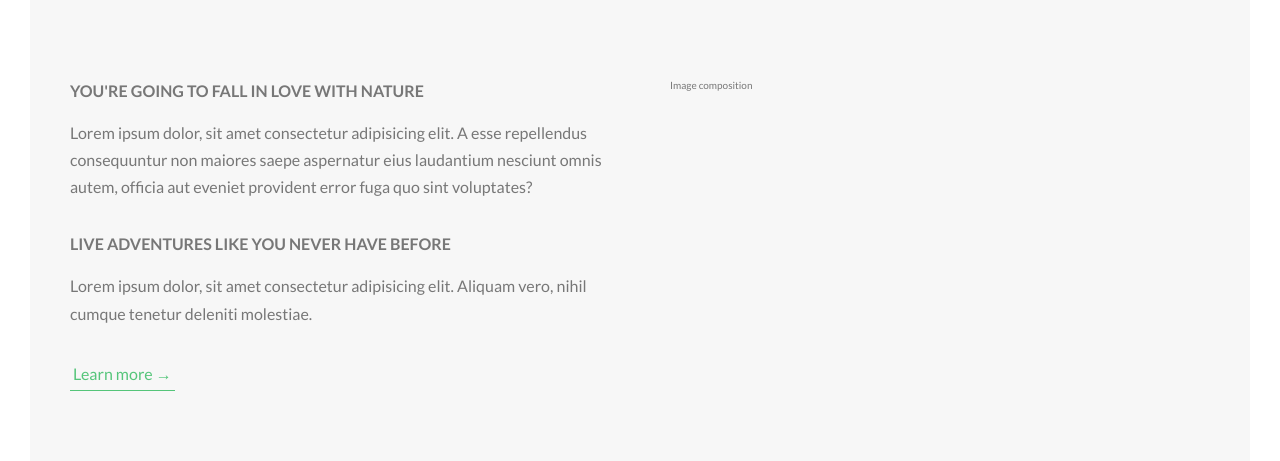
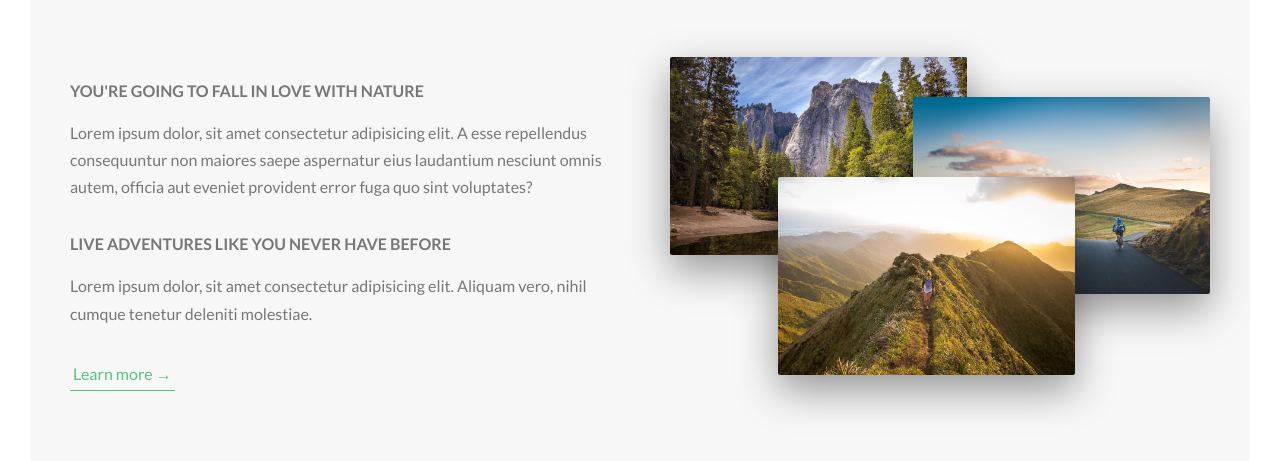
Before and after one commit to anushikhov/udemyNatours, a website: page index.html in a window 1280 px wide. Shown: the part 943-1404 px from the top of the page. Drawn offline with Linux system fonts and the light colour scheme.

Commit message:
Created the about section's image composition.

```diff
--- a/index.html
+++ b/index.html
@@ -50,7 +50,11 @@
                     <a href="#" class="btn-text">Learn more &rarr;</a>
                 </div>
                 <div class="col-1-of-2">
-                    Image composition
+                    <div class="composition">
+                        <img src="img/nat-1-large.jpg" alt="Photo 1" class="composition__photo composition__photo--p1">
+                        <img src="img/nat-2-large.jpg" alt="Photo 2" class="composition__photo composition__photo--p2">
+                        <img src="img/nat-3-large.jpg" alt="Photo 3" class="composition__photo composition__photo--p3">
+                    </div>
                 </div>
             </div>
         </section>
--- /dev/null
+++ b/sass/components/_composition.scss
@@ -0,0 +1,39 @@
+.composition {
+    position: relative;
+
+    &__photo {
+        width: 55%;
+        box-shadow: 0 1.5rem 4rem rgba($color-black, .4);
+        border-radius: .2rem;
+        position: absolute;
+        z-index: 10;
+        transition: all .2s;
+        outline-offset: 2rem;
+
+        &--p1 {
+            left: 0;
+            top: -2rem;
+        }
+
+        &--p2 {
+            right: 0;
+            top: 2rem;
+        }
+
+        &--p3 {
+            left: 20%;
+            top: 10rem;
+        }
+
+        &:hover {
+            outline: 1.5rem solid $color-primary;
+            transform: scale(1.05) translateY(-.5rem);
+            box-shadow: 0 2.5rem 4rem rgba($color-black, .5);
+            z-index: 20;
+        }
+    }
+
+    &:hover &__photo:not(:hover) {
+        transform: scale(.95);
+    }
+}
--- a/sass/main.scss
+++ b/sass/main.scss
@@ -8,6 +8,7 @@
 @import "base/utilities";
 
 @import "components/button";
+@import "components/composition";
 
 @import "layout/grid";
 @import "layout/header";
```
Also changed, not shown: css/styles.css.
